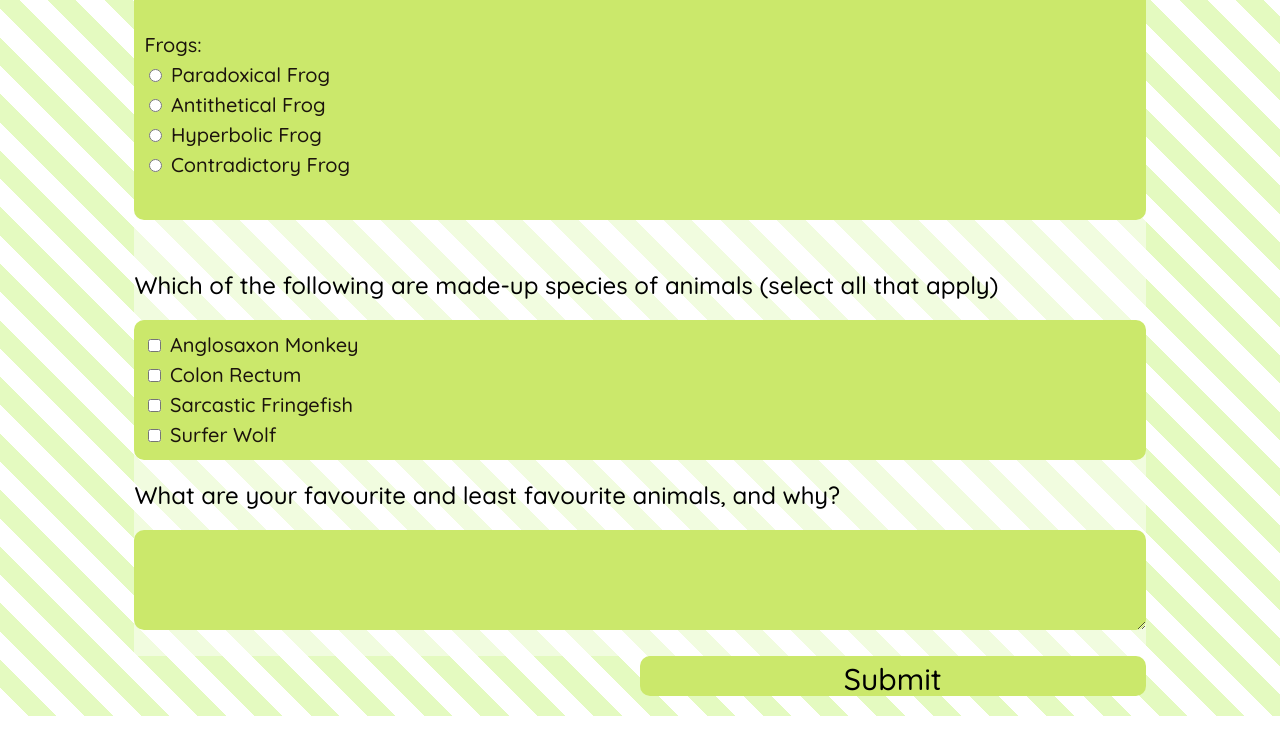
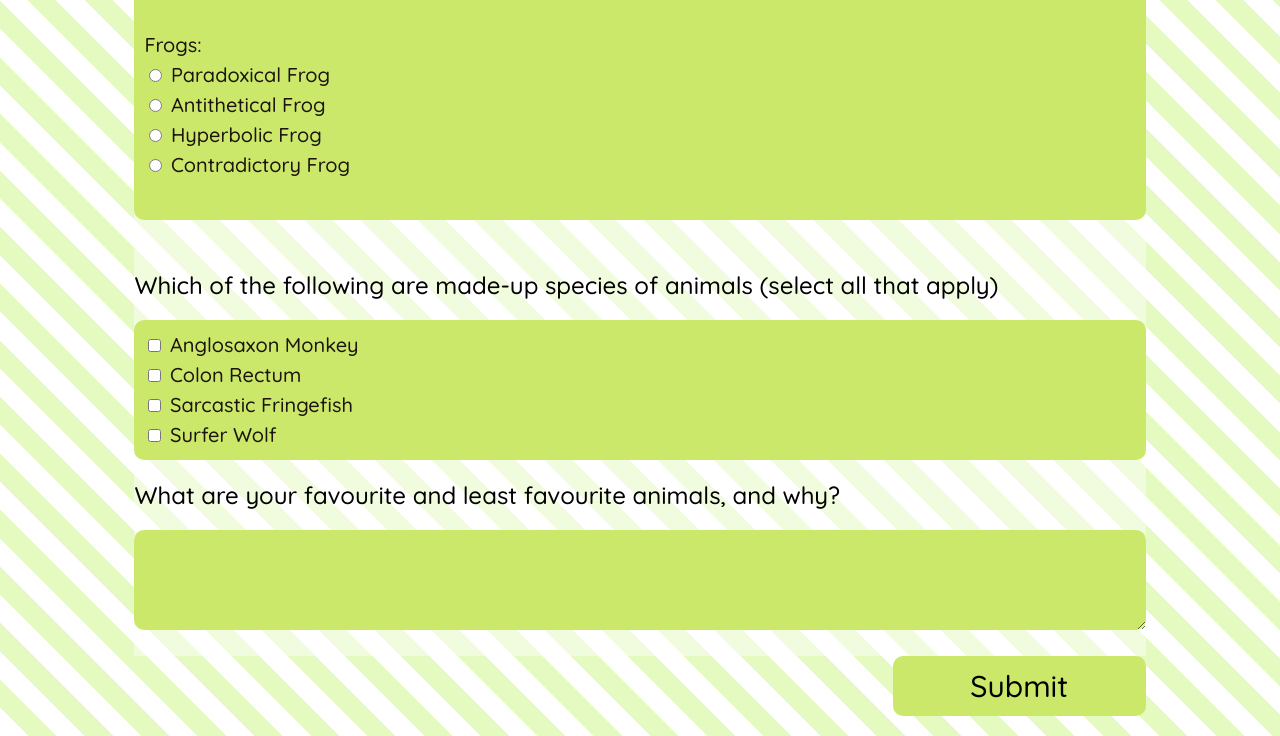
Before and after one commit to ivahub/fcc-project-2, a plain HTML site: page index.html in a window 1280 px wide. Shown: the part 1201-1937 px from the top of the page. Drawn offline with Linux system fonts and the light colour scheme.

Commit message:
button height width

```diff
--- a/styles/style.css
+++ b/styles/style.css
@@ -77,8 +77,8 @@ button:hover {
 
 button {
     background-color: #CBE86B;
-    width: 50%;
-    height: 40px;
+    width: 25%;
+    height: 60px;
     border-radius: 10px;
     border: 0;
     font-size: 30px;
```
